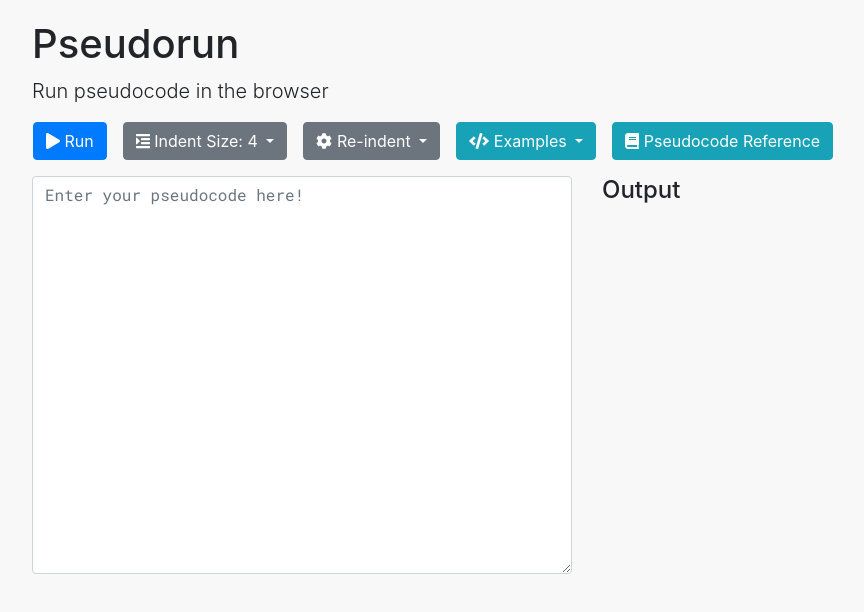
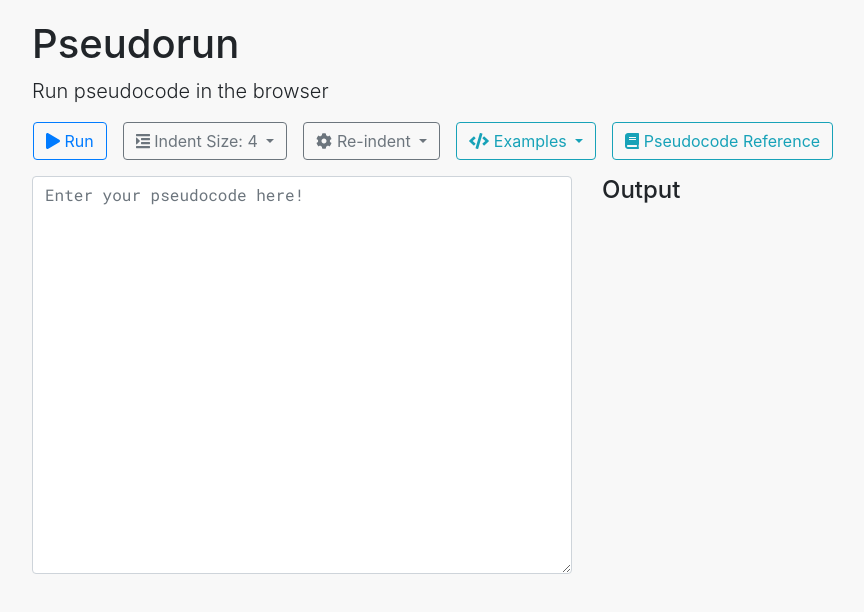
Before and after one commit to jasonliang-dev/pseudorun, a website: page index.html in a window 1280 px wide. Shown: the whole page, without its empty margins (53-917 px from the left). Drawn offline with nearby package versions, Linux system fonts and the light colour scheme.

Commit message:
Use button outline

```diff
--- a/index.html
+++ b/index.html
@@ -26,10 +26,10 @@
 
       <div class="row">
 
-        <button type="button" class="btn btn-primary" id="runbutton"><i class="fas fa-play"></i> Run</button>
+        <button type="button" class="btn btn-outline-primary" id="runbutton"><i class="fas fa-play"></i> Run</button>
 
         <div class="dropdown">
-          <button class="btn btn-secondary dropdown-toggle" type="button" data-toggle="dropdown" aria-haspopup="true" aria-expanded="false">
+          <button class="btn btn-outline-secondary dropdown-toggle" type="button" data-toggle="dropdown" aria-haspopup="true" aria-expanded="false">
             <i class="fas fa-indent"></i> Indent Size: <span id="indentdisplay">4</span>
           </button>
           <div class="dropdown-menu" aria-labelledby="dropdownMenuButton">
@@ -44,7 +44,7 @@
         </div>
 
         <div class="dropdown">
-          <button class="btn btn-secondary dropdown-toggle" type="button" data-toggle="dropdown" aria-haspopup="true" aria-expanded="false">
+          <button class="btn btn-outline-secondary dropdown-toggle" type="button" data-toggle="dropdown" aria-haspopup="true" aria-expanded="false">
             <i class="fas fa-cog"></i> Re-indent
           </button>
           <div class="dropdown-menu" aria-labelledby="dropdownMenuButton">
@@ -60,7 +60,7 @@
 
 
         <div class="dropdown">
-          <button class="btn btn-info dropdown-toggle" type="button" data-toggle="dropdown" aria-haspopup="true" aria-expanded="false">
+          <button class="btn btn-outline-info dropdown-toggle" type="button" data-toggle="dropdown" aria-haspopup="true" aria-expanded="false">
             <i class="fas fa-code"></i> Examples
           </button>
           <div class="dropdown-menu" aria-labelledby="dropdownMenuButton">
@@ -71,7 +71,7 @@
           </div>
         </div>
 
-        <a href="https://github.com/SummerJacket/pseudorun/blob/master/README.md" class="btn btn-info" role="button"><i class="fas fa-book"></i> Pseudocode Reference</a>
+        <a href="https://github.com/SummerJacket/pseudorun/blob/master/README.md" class="btn btn-outline-info" role="button"><i class="fas fa-book"></i> Pseudocode Reference</a>
 
       </div>
 
```
